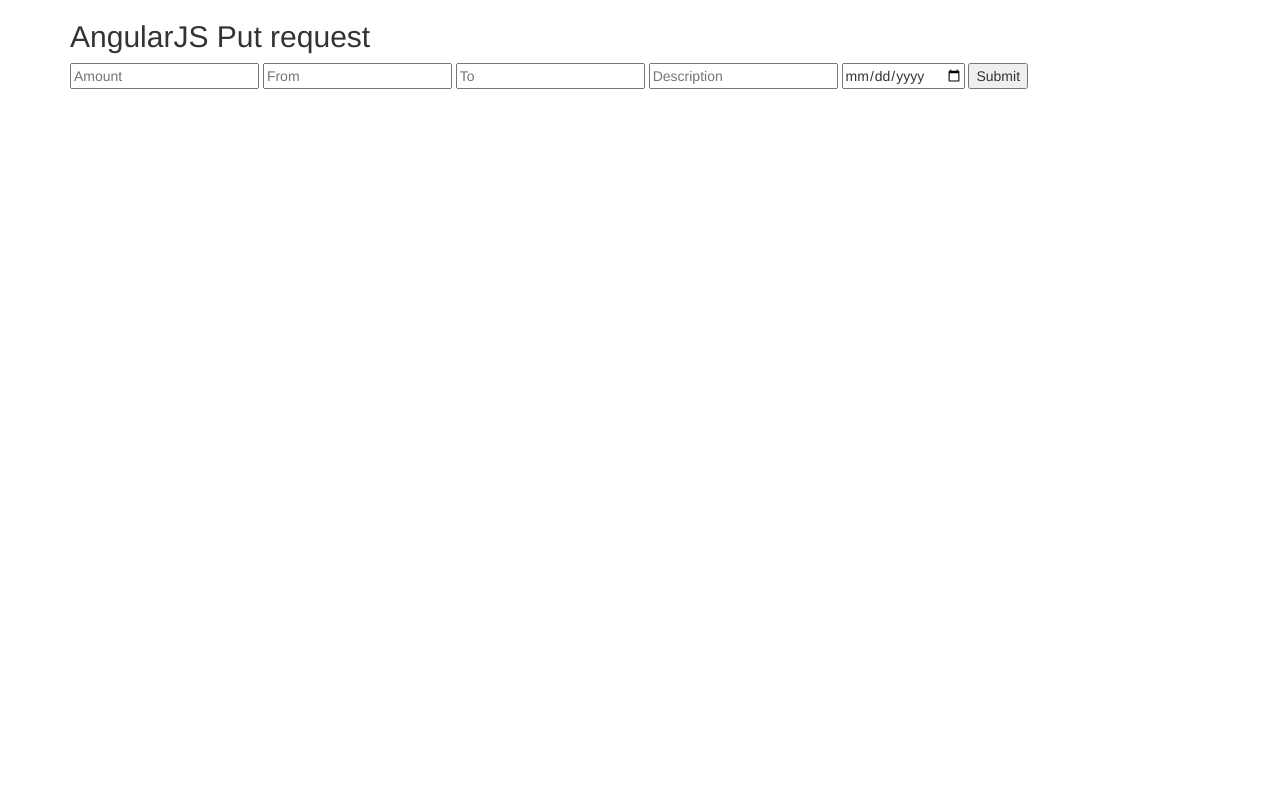
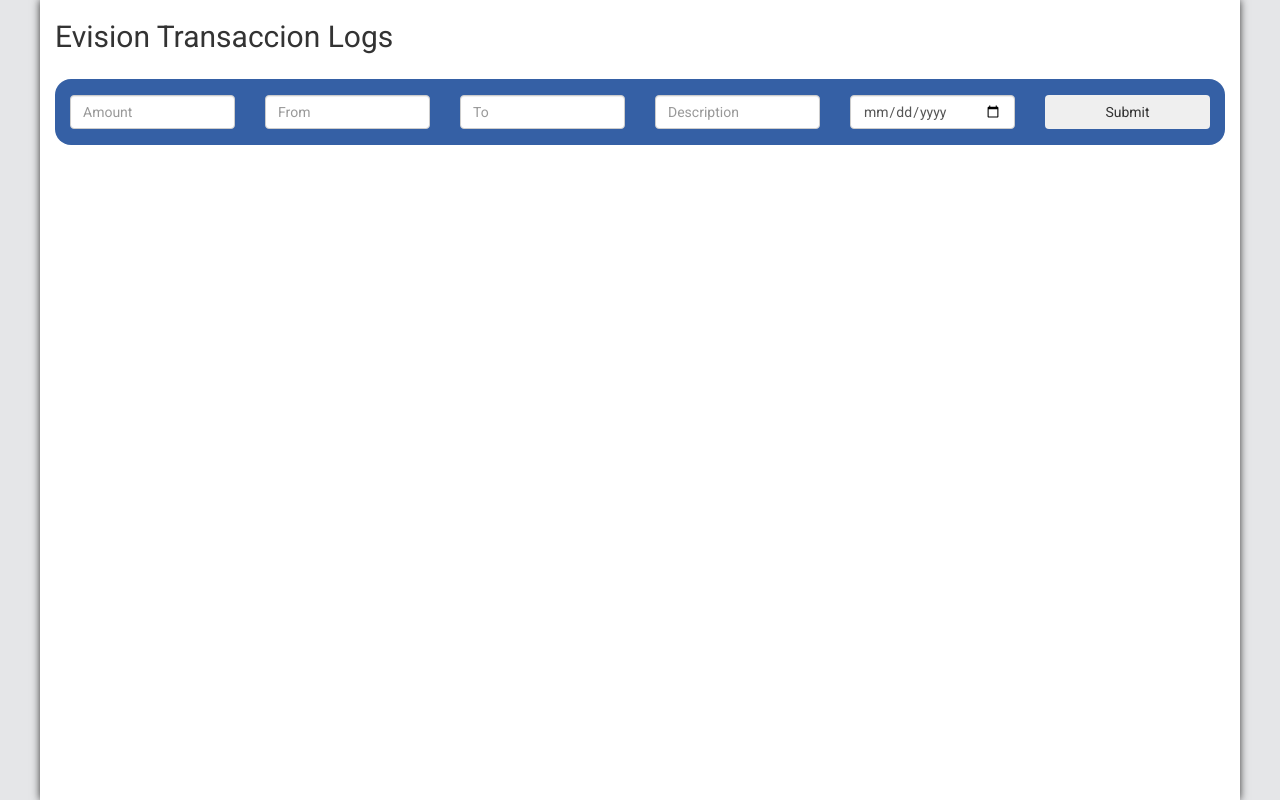
Before and after one commit to peterfiorito/evisionApp, a plain HTML site: page index.html in a window 1280 px wide. Drawn offline with nearby package versions, Linux system fonts and the light colour scheme; some packages are replaced by stand-ins of ours; no server answers.

Commit message:
Added basic styling
Added UI styling

```diff
--- a/index.html
+++ b/index.html
@@ -8,48 +8,63 @@
     <script src="https://maxcdn.bootstrapcdn.com/bootstrap/3.3.7/js/bootstrap.min.js" integrity="sha384-Tc5IQib027qvyjSMfHjOMaLkfuWVxZxUPnCJA7l2mCWNIpG9mGCD8wGNIcPD7Txa" crossorigin="anonymous"></script>
 
     <link href="https://fonts.googleapis.com/css?family=Roboto" rel="stylesheet">
-    <!--
-    <link rel="stylesheet" href="css/main.css">
-    <link rel="icon" type="image/png" href="favicon.png" /> -->
+
+    <link rel="stylesheet" href="main.css">
+    <link rel="icon" type="image/png" href="favicon.png" />
 
 
     <!-- Include the AngularJS library -->
     <script src="https://ajax.googleapis.com/ajax/libs/angularjs/1.6.4/angular.min.js"></script>
-    <script src="https://ajax.googleapis.com/ajax/libs/angularjs/1.2.0rc1/angular-route.min.js"></script>
 
   </head>
   <body>
+    <div class="container-fluid content">
+      <div ng-app="myApp" ng-controller="HttpPutController" class="container">
 
-  <div class="container">
-  <!--
-    <account-info></account-info>
-    <balance-info></balance-info>-->
-  <div ng-app="myApp" ng-controller="HttpPutController">
-    <h2>AngularJS Put request </h2>
-    <div>{{account}}</div>
-    <form ng-submit="UpdateData()">
-        <input type="number" name="amount" placeholder="Amount" ng-model="amount">
-        <input type="text" name="from" placeholder="From" ng-model="from">
-        <input type="text" name="to" placeholder="To" ng-model="to">
-        <input type="text" name="description" placeholder="Description" ng-model="description">
-        <input type="date" name="date" placeholder="Date" ng-model="date">
-        <input type="submit" value="Submit" />
-        {{ ServerResponse }}
+          <div class="row">
+            <h2>Evision Transaccion Logs</h2>
+          </div>
+          <div class="row mb-1">
+            <div>{{account.name}}</div>
+            <div>{{account.iban}}</div>
+            <div>{{account.balance}}</div>
+          </div>
+          <div class="row form-container">
+            <form ng-submit="UpdateData()" class="search-form">
+                <div class="col-xs-4 col-md-2 mt-1 mb-1">
+                  <input type="number" name="amount" placeholder="Amount" ng-model="amount" class="form-control mr-1 col-xs-12 col-md">
+                </div>
+                <div class="col-xs-4 col-md-2 mt-1 mb-1">
+                  <input type="text" name="from" placeholder="From" ng-model="from" class="form-control mr-1">
+                </div>
+                <div class="col-xs-4 col-md-2 mt-1 mb-1">
+                  <input type="text" name="to" placeholder="To" ng-model="to" class="form-control mr-1">
+                </div>
+                <div class="col-xs-4 col-md-2 mt-1 mb-1">
+                  <input type="text" name="description" placeholder="Description" ng-model="description" class="form-control mr-1">
+                </div>
+                <div class="col-xs-4 col-md-2 mt-1 mb-1">
+                  <input type="date" name="date" placeholder="Date" ng-model="date" class="form-control mr-1">
+                </div>
+                <div class="col-xs-4 col-md-2 mt-1 mb-1">
+                  <input type="submit" value="Submit" class="btn btn-sub" />
+                </div>
             </form>
-    <div>
-    <table class="mt-1 mb-1">
+          </div>
+          <div class="row margin-auto">
+            <table class="mt-1 transact-style">
               <tbody>
                 <tr ng-repeat="item in transactions" class="ng-binding ng-scope">
+                  <td>{{item.amount}}</td>
                   <td>{{item.from}}</td>
+                  <td>{{item.to}}</td>
                   <td>{{item.description}}</td>
-         <td>{{item.from}}</td>
-         <td>{{item.amount}}</td>
                   <td>{{item.date}}</td>
                 </tr>
-   </tbody></table>
+              </tbody>
+            </table>
           </div>
       </div>
-
     </div>
   </body>
 
@@ -68,7 +83,6 @@
               $scope.transactions = response.data.debitsAndCredits;
               $scope.account = response.data.account;
               $scope.currency = response.data.currency;
-              console.log(response.data);
 
             }, function myError(response) {
             $scope.info = response.statusText;
@@ -85,8 +99,6 @@
             };
 
 
-            console.log(data);
-
         $http.put('http://localhost:8080/api/balance/add', (data)).then(function (response) {
           if (response.data) {$scope.msg = "Put Data Method Executed Successfully!";}
           $scope.transactions.push(data);
@@ -101,9 +113,4 @@
         $scope.getData();
     });
   </script>
-  <!--
-  <script src="js/app.js"></script>
-  <script src="accountInfo/accountInfo.component.js"></script>
-  <script src="balanceInfo/balanceInfo.component.js"></script>
-  <script src="balanceInfo/serializer.directive.js"></script>-->
 </html>
--- /dev/null
+++ b/main.css
@@ -0,0 +1,42 @@
+html,body{
+	height: 100%;
+}
+body{
+	display: flex;
+	flex-direction: column;
+	background-color: #e5e6e8;
+	font-family: 'Roboto', sans-serif;
+	font-size: 16px;
+	line-height: 1.2;
+}
+.content{
+	flex: 1 0 auto;
+	background-color: white;
+	box-shadow: 0em 0em 0.5em;
+}
+.form-container{
+	background-color: #3560a5;
+    text-align: center;
+    border-radius: 1em;
+}
+.mt-1{
+	margin-top: 1em;
+}
+.mb-1{
+	margin-bottom: 1em;
+}
+.margin-auto{
+	margin: auto;
+}
+.mr-1{
+	margin-right: 1em;
+}
+.ml-1{
+	margin-left: 1em;
+}
+.transact-style{
+	width: 100%;
+}
+.btn-sub{
+	width: 100%;
+}
```
Also changed, not shown: favicon.png (added). Lines whose indentation alone changed are shown as unchanged.
